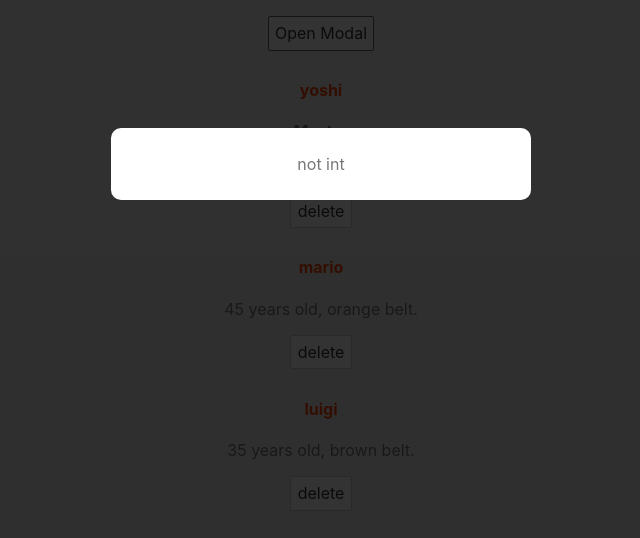
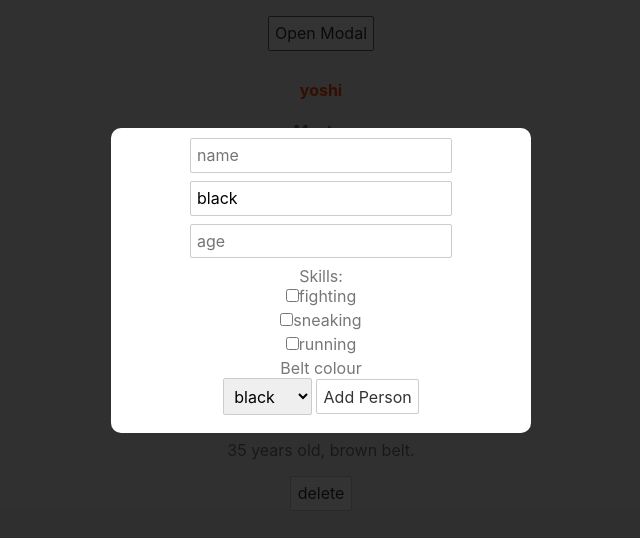
Before and after one commit to toothemooon/toothemooon.github.io, a Svelte app: page / in a window 1280 px wide. Both pictures are taken after a click on the button "Open Modal". Shown: the top 538 px of the page, without its empty margins (319-959 px from the left). Built offline with nearby package versions, Linux system fonts and the light colour scheme.

Commit message:
_Button Function

```diff
--- /dev/null
+++ b/src/AddPersonForm.svelte
@@ -0,0 +1,47 @@
+<script>
+  import { createEventDispatcher } from 'svelte';
+
+  let dispatch = createEventDispatcher();
+
+  let name;
+  let beltColour;
+  let age;
+  let skills = [];
+
+  const handleSubmit = () => {
+    const person = {
+      name,
+      beltColour,
+      age,
+      skills,
+      id: Math.random()
+    }
+    dispatch('addPerson', person);
+  };
+</script>
+
+<form on:submit|preventDefault={handleSubmit}>
+  <input type="text" placeholder="name" bind:value={name}>
+  <input type="text" placeholder="belt colour" bind:value={beltColour}>
+  <input type="number" placeholder="age" bind:value={age}>
+  <!-- <input type="checkbox" bind:checked={fighting}>fighting<br>
+  <input type="checkbox" bind:checked={sneaking}>sneaking<br>
+  <input type="checkbox" bind:checked={running}>running<br> -->
+  <!-- svelte-ignore a11y-label-has-associated-control -->
+  <label>Skills:</label>
+  <input type="checkbox" bind:group={skills} value="fighting">fighting<br>
+  <input type="checkbox" bind:group={skills} value="sneaking">sneaking<br>
+  <input type="checkbox" bind:group={skills} value="running">running<br>
+  <!-- svelte-ignore a11y-label-has-associated-control -->
+  <label>Belt colour</label>
+  <select bind:value={beltColour}>
+    <option value="black">black</option>
+    <option value="orange">orange</option>
+    <option value="brown">brown</option>
+    <option value="white">white</option>
+  </select>
+  <button>Add Person</button>
+</form>
+
+<style>
+</style>
--- a/src/App.svelte
+++ b/src/App.svelte
@@ -1,7 +1,9 @@
 <script lang="ts">
+	import AddPersonForm from './AddPersonForm.svelte';
+
 
 		import Modal from './Modal.svelte';
-
+		import AddPersonForm_ from './AddPersonForm.svelte';
 		let showModal = false;
 
 		const toggleModal = () => {
@@ -18,10 +20,17 @@
 		people = people.filter((person) => person.id != id);
 	};
 
-let num =3;
+	const addPerson = (e) => {
+		// console.log(e.detail)
+		const person = e.detail;
+		people = [person, ...people]
+		showModal = false;
+	}
 	</script>
 
-<Modal message='not int' {showModal} on:click={toggleModal} />
+	<Modal {showModal} on:click={toggleModal}>
+		<AddPersonForm on:addPerson={addPerson} />
+	</Modal>
 
 	<main>
 		<button on:click|once={toggleModal}>Open Modal</button>
--- a/src/Modal.svelte
+++ b/src/Modal.svelte
@@ -3,7 +3,6 @@
     // preventDefault - prevent the default action (run e.preventDefault())
     // self - only fires the event if the clicked element is the target
 
-  export let message = 'int';
     export let showModal = false;
     export let isPromo = false;
   </script>
@@ -11,7 +10,7 @@
   {#if showModal}
   <div class="backdrop" class:promo={isPromo} on:click|self>
       <div class="modal">
-        <p>{message}</p>
+          <slot></slot>
       </div>
   </div>
   {/if}
```
Lines whose indentation alone changed are shown as unchanged.
